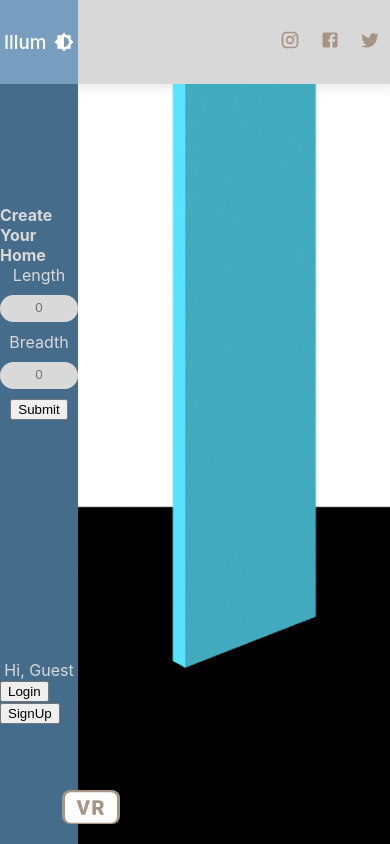
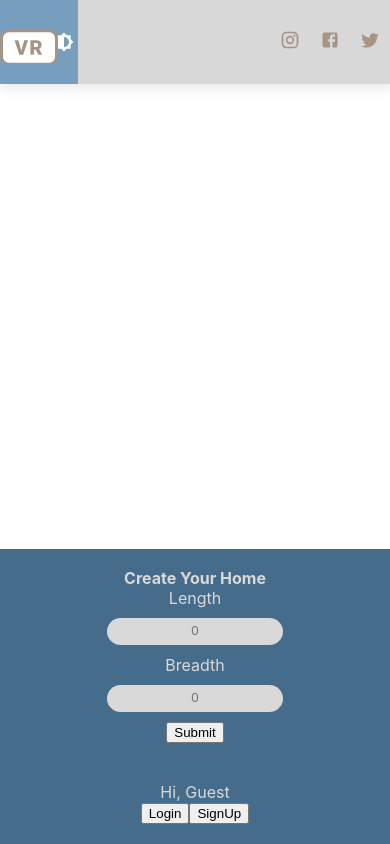
Before and after one commit to gokhulsakthivel/Illum-2.O, a React (Create React App) app: page / in a window 390 px wide. Built offline with nearby package versions, Linux system fonts and the light colour scheme.

Commit message:
fixResponsiveness

```diff
--- a/src/Sidebar.css
+++ b/src/Sidebar.css
@@ -45,6 +45,32 @@
     color:#466C8C;
 }
 
-.sidebar__loginDetails{
-
-}
+@media only screen and (max-width: 600px) {
+    .sidebar {
+        display: flex;
+        /* flex-direction: column; */
+        align-items: center;
+        justify-content: space-around;
+        width: 100%;
+        bottom: 0;
+        position: absolute;
+        height: 35vh;
+        color: #d9d9d9;
+        z-index: 100;
+    }
+    .vr {
+        display: flex;
+        width: 100%!important;
+    }
+    a-scene {
+        display: block;
+        position: relative;
+        height: 100%;
+        width: 100%;
+    }
+    .main__content {
+        display: flex;
+        flex-direction: row-reverse;
+        flex-wrap: wrap;
+    }
+  }
```
Also changed, not shown: public/aframe.js.
